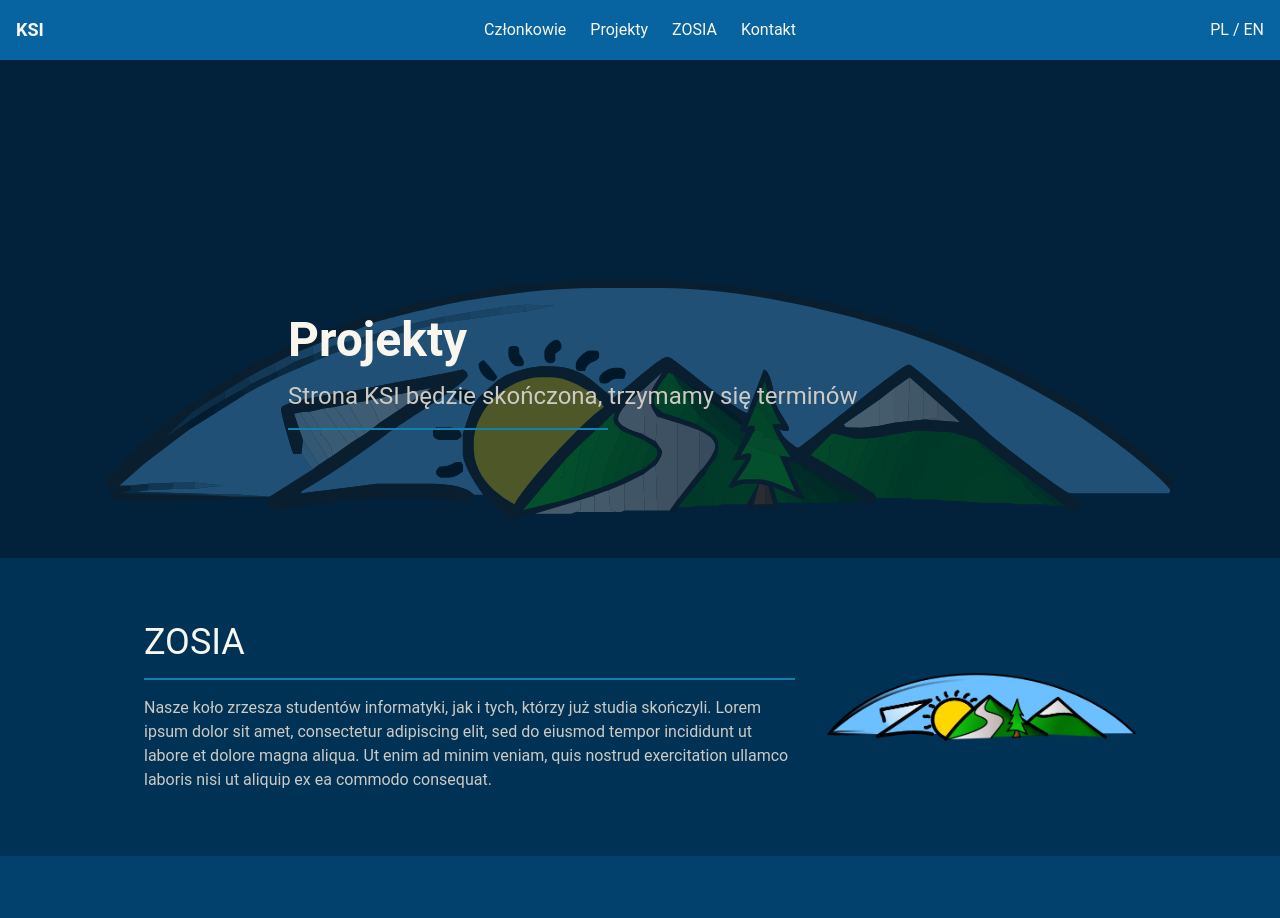
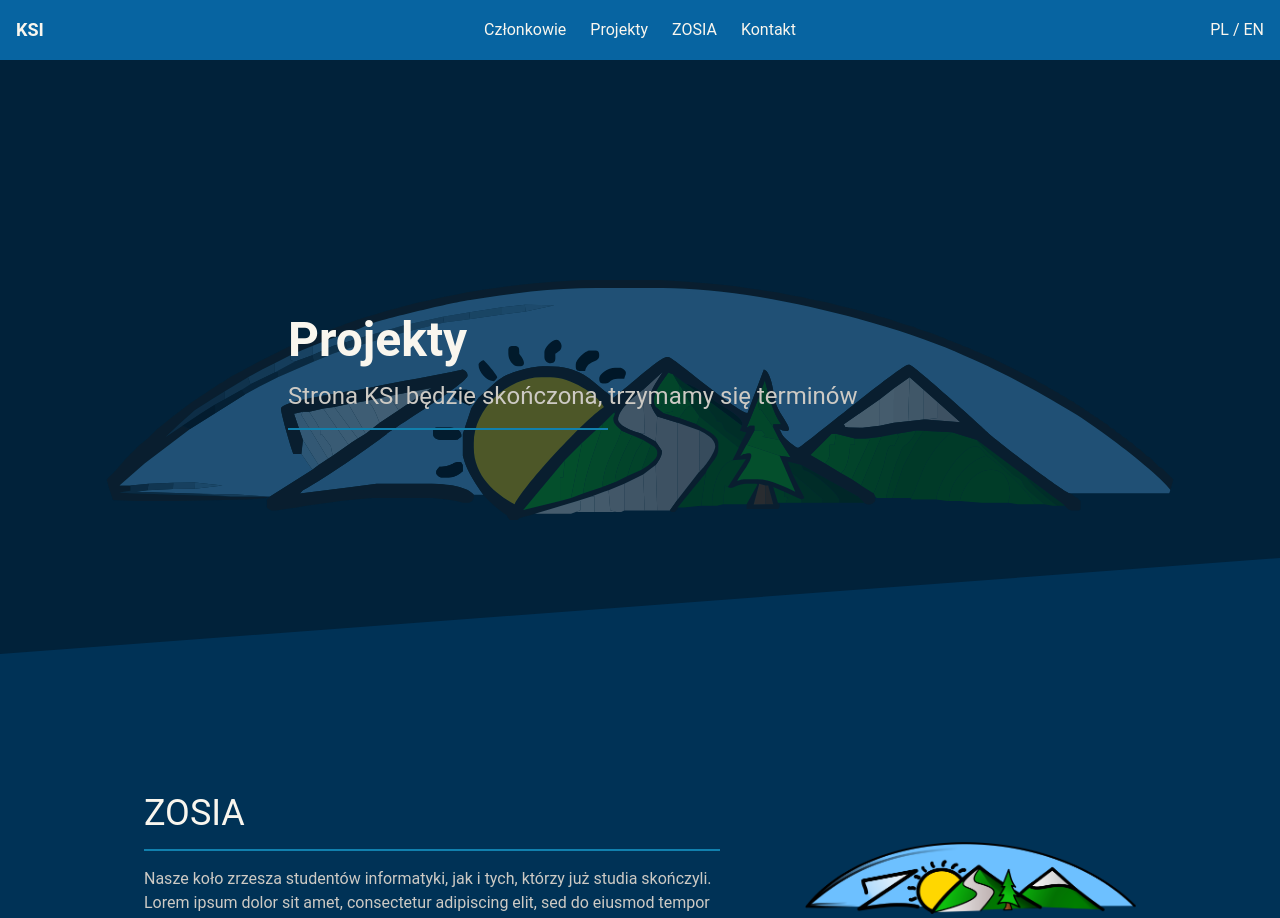
Before and after one commit to ksiuwr/ksi-site-v2025, a React (Vite) app: page /projects in a window 1280 px wide. Shown: the top 918 px of the page. Built offline with nearby package versions, Linux system fonts and the light colour scheme.

Commit message:
feat (frontend): Added polygons based project card design

```diff
--- a/src/pages/Projects/Projects.tsx
+++ b/src/pages/Projects/Projects.tsx
@@ -12,7 +12,7 @@ const Projects = () => {
 
       {projects.map((project, index) => (
         <div key={index}>
-          <ProjectCard {...project} />
+          <ProjectCard index={index} {...project} isLast={index === projects.length - 1}/>
         </div>
       ))}
     </div>
--- a/src/pages/Projects/components/ProjectCard.tsx
+++ b/src/pages/Projects/components/ProjectCard.tsx
@@ -1,22 +1,39 @@
 interface ProjectProps {
+  index: number;
   title: string;
   description: string;
   image: string;
   color: string;
+  isLast?: boolean;
 }
 
-const ProjectCard = ({ title, description, image, color }: ProjectProps) => {
+const ProjectCard = ({ index, title, description, image, color, isLast }: ProjectProps) => {
+  const isEven = index % 2 === 0;
+  const polygonStyle = isLast
+  ? (isEven
+    ? { clipPath: "polygon(0 85%, 0 15%, 100% 0, 100% 100%, 0 100%)" }
+    : { clipPath: "polygon(0 0, 100% 15%, 100% 85%, 100% 100%, 0 100%)" }
+  )
+  : (isEven
+    ? { clipPath: "polygon(0 85%, 0 15%, 100% 0, 100% 100%)" }
+    : { clipPath: "polygon(0 0, 100% 15%, 100% 85%, 0 100%)" }
+  );
+
+  const overlapStyle = {
+    marginTop: index !== 0 ? '-100px' : '0px'
+  };
+
   return (
-    <section className={`${color} transform`}>
+    <section className={`${color} transform`} style={{...polygonStyle, ...overlapStyle}}>
       <div className="container mx-auto transform grid grid-cols-1
-                      md:grid-cols-3 items-center gap-8 py-16 px-4">
-        <div className="md:col-span-2 flex flex-col">
+                      md:grid-cols-3 items-center py-44 px-4">
+        <div className="md:col-span-2 flex flex-col max-w-xl">
           <h3 className="text-dark-text-primary text-4xl">{title}</h3>
           <hr className="border-action-blue border-t-2 w-full my-4" />
           <p className="text-dark-text-secondary">{description}</p>
         </div>
         <div>
-          <img src={image} alt={title} className="rounded-lg object-cover" />
+          <img src={image} alt={title} className="rounded-lg object-contain h-72" />
         </div>
       </div>
     </section>
```
